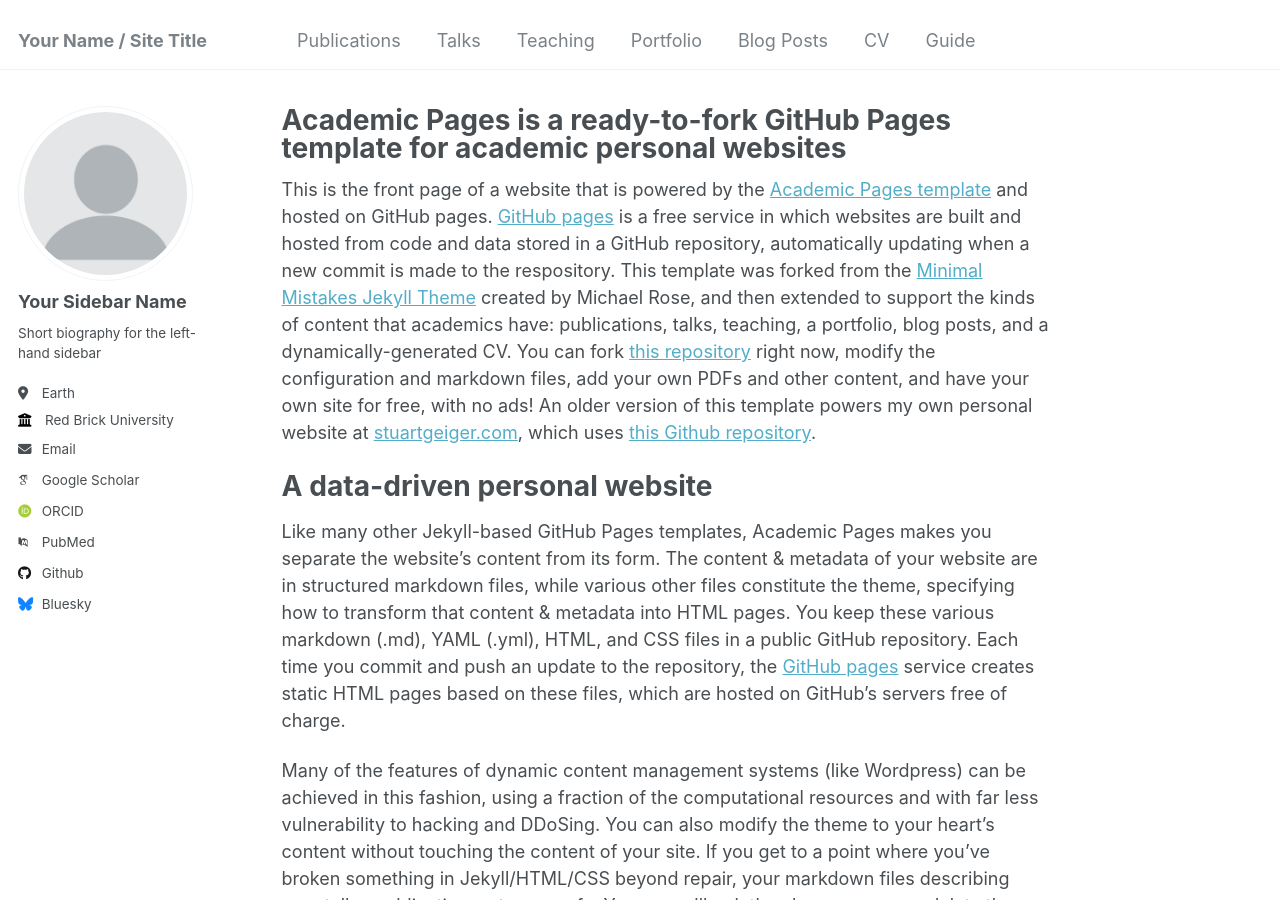
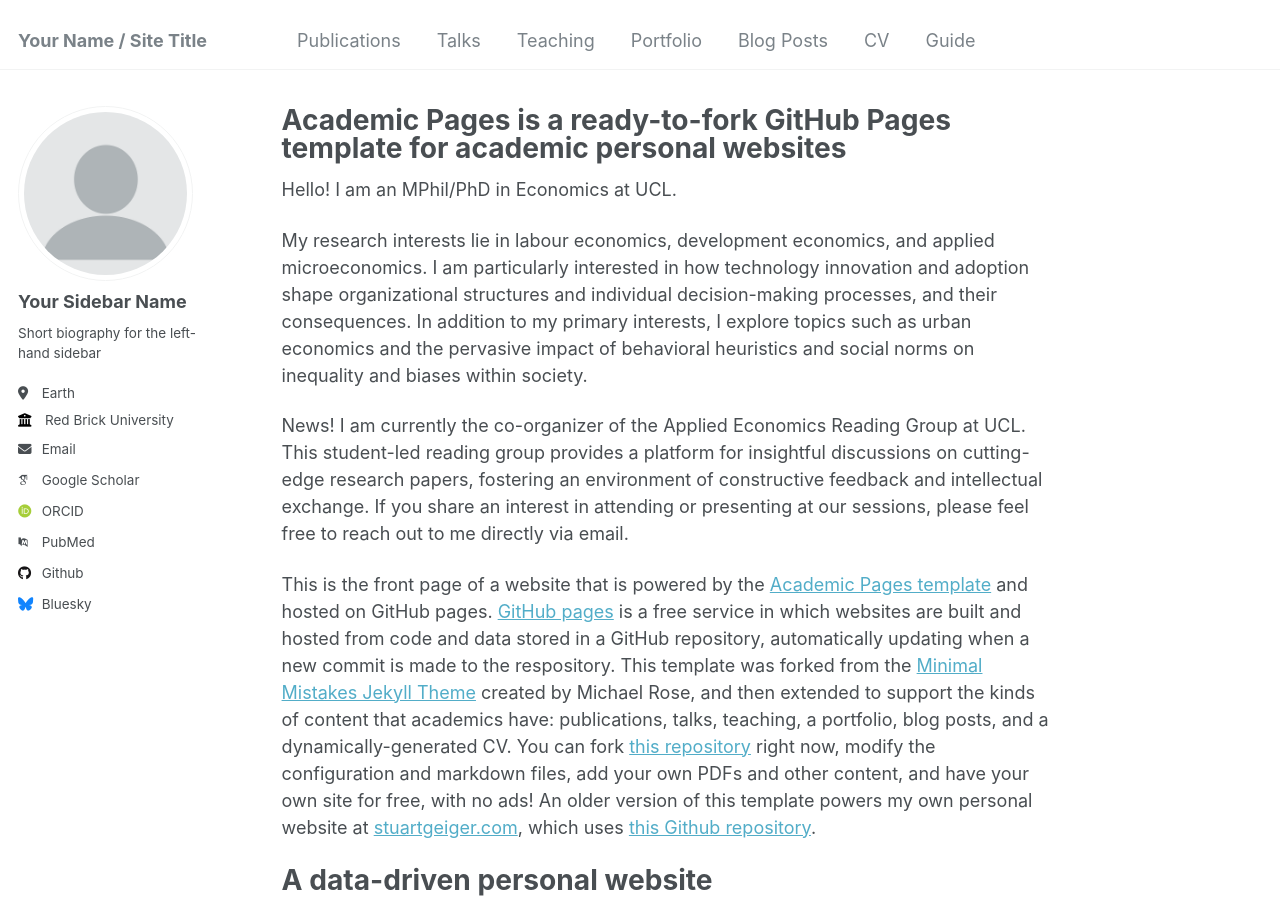
Before and after one commit to zhengtxecon/zhengtxecon.github.io, a Jekyll site: the page built from _pages/about.md, in a window 1280 px wide and 900 px high. Built offline with Jekyll 4.4.1, drawn with Linux system fonts in a browser that asks for light colours; some web fonts are replaced.

Commit message:
update main page

```diff
--- a/_pages/about.md
+++ b/_pages/about.md
@@ -6,6 +6,15 @@ redirect_from:
   - /about/
   - /about.html
 ---
+
+Hello! I am an MPhil/PhD in Economics at UCL.
+
+My research interests lie in labour economics, development economics, and applied microeconomics. I am particularly interested in how technology innovation and adoption shape organizational structures and individual decision-making processes, and their consequences.
+In addition to my primary interests, I explore topics such as urban economics and the pervasive impact of behavioral heuristics and social norms on inequality and biases within society.
+
+News! I am currently the co-organizer of the Applied Economics Reading Group at UCL. This student-led reading group provides a platform for insightful discussions on cutting-edge research papers, fostering an environment of constructive feedback and intellectual exchange. If you share an interest in attending or presenting at our sessions, please feel free to reach out to me directly via email.
+
+
 
 This is the front page of a website that is powered by the [Academic Pages template](https://github.com/academicpages/academicpages.github.io) and hosted on GitHub pages. [GitHub pages](https://pages.github.com) is a free service in which websites are built and hosted from code and data stored in a GitHub repository, automatically updating when a new commit is made to the respository. This template was forked from the [Minimal Mistakes Jekyll Theme](https://mmistakes.github.io/minimal-mistakes/) created by Michael Rose, and then extended to support the kinds of content that academics have: publications, talks, teaching, a portfolio, blog posts, and a dynamically-generated CV. You can fork [this repository](https://github.com/academicpages/academicpages.github.io) right now, modify the configuration and markdown files, add your own PDFs and other content, and have your own site for free, with no ads! An older version of this template powers my own personal website at [stuartgeiger.com](http://stuartgeiger.com), which uses [this Github repository](https://github.com/staeiou/staeiou.github.io).
 
```
